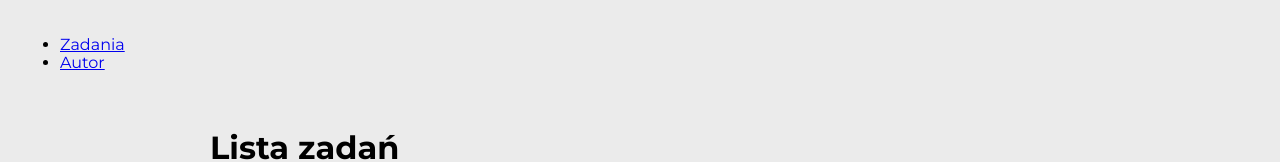
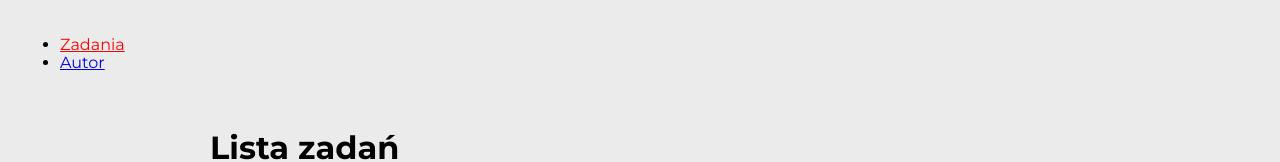
Before and after one commit to MaciejKurpiecki/toDo-List.react, a React (Create React App) app: page /#/zadania in a window 1280 px wide. Shown: the top 162 px of the page. Built offline with nearby package versions, Linux system fonts and the light colour scheme.

Commit message:
added styled NavLink

```diff
--- a/src/App.js
+++ b/src/App.js
@@ -1,7 +1,8 @@
-import { HashRouter, Link, Switch, Route, Redirect } from "react-router-dom";
+import { HashRouter, Switch, Route, Redirect } from "react-router-dom";
 import TasksApp from "./features/tasks/TasksApp";
 import TaskPage from "./features/tasks/Tasks/TaskPage.js"
 import Author from "./features/autor/Author";
+import { StyledNavLink } from "./styled";
 
 
 
@@ -10,18 +11,18 @@ export default () => (
     <nav>
       <ul>
         <li>
-          <Link to="/zadania">
+          <StyledNavLink to="/zadania">
             Zadania
-          </Link>
+          </StyledNavLink>
         </li>
         <li>
-          <Link to="/autor">
+          <StyledNavLink to="/autor">
             Autor
-          </Link>
+          </StyledNavLink>
         </li>
       </ul>
       <Switch>
-      <Route path="/zadania/:id">
+        <Route path="/zadania/:id">
           <TaskPage />
         </Route>
         <Route path="/zadania">
--- /dev/null
+++ b/src/styled.js
@@ -0,0 +1,12 @@
+import styled from "styled-components";
+import { NavLink } from "react-router-dom";
+
+const activeClassName = "active";
+
+export const StyledNavLink = styled(NavLink).attrs(() => ({
+    activeClassName,
+}))`
+&.${activeClassName}{
+    color:red;
+};
+`
```
